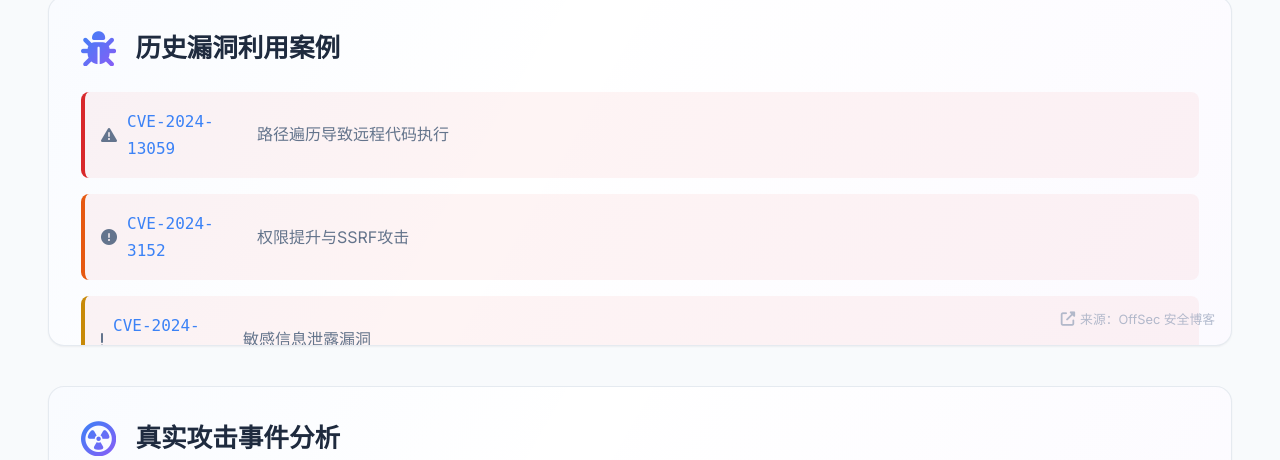
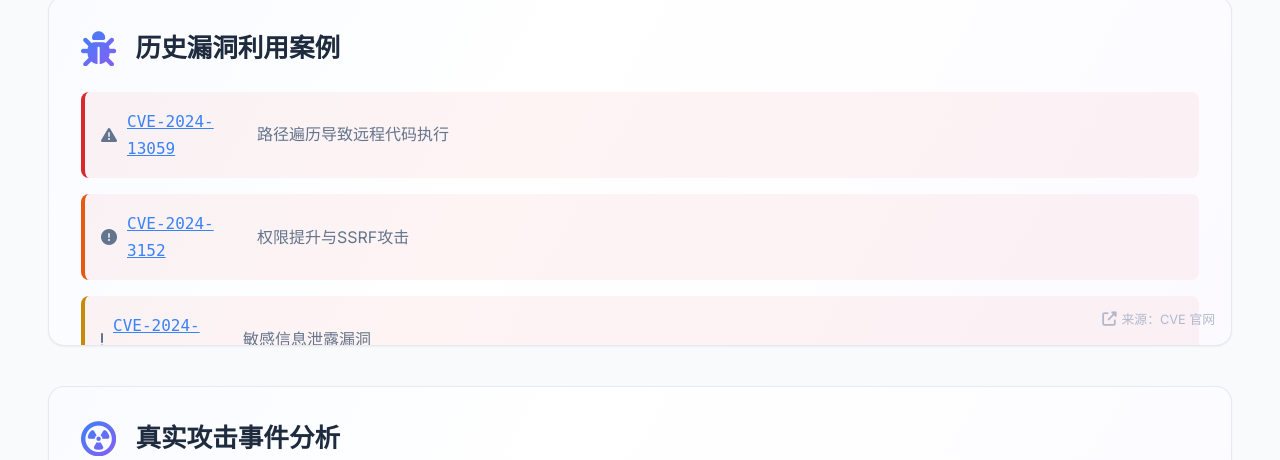
Before and after one commit to hhhhasy/bigmodel, a Django app: template mysite/anythingllmhome/templates/anythingllmhome/home.html in a window 1280 px wide. Shown: the part 2673-3133 px from the top of the page. Run offline with Django 4.2, Linux system fonts and the light colour scheme; the template is opened without the code that fills it, so the values that code supplies are empty; parts of the project's set-up code (start-up, migrations or seed data) failed here and were passed over.

Commit message:
cve link

```diff
--- a/mysite/anythingllmhome/templates/anythingllmhome/home.html
+++ b/mysite/anythingllmhome/templates/anythingllmhome/home.html
@@ -1145,7 +1145,7 @@
 
         <div class="chart-container">
             <!-- 历史漏洞利用案例 -->
-            <div class="neon-card chart-card" onclick="window.open('https://www.offsec.com/blog/cve-2024-13059/','_blank')">
+            <div class="neon-card chart-card">
                 <div class="card-header">
                     <i class="fas fa-bug card-icon"></i>
                     <h3 class="card-title">历史漏洞利用案例</h3>
@@ -1154,24 +1154,24 @@
                     <div class="vulnerability-matrix">
                         <div class="vul-item critical">
                             <i class="fas fa-exclamation-triangle"></i>
-                            <span class="cve-id">CVE-2024-13059</span>
+                            <a href="https://www.cve.org/CVERecord?id=CVE-2024-13059" target="_blank" class="cve-id">CVE-2024-13059</a>
                             <span class="vul-desc">路径遍历导致远程代码执行</span>
                         </div>
                         <div class="vul-item high">
                             <i class="fas fa-exclamation-circle"></i>
-                            <span class="cve-id">CVE-2024-3152</span>
+                            <a href="https://www.cve.org/CVERecord?id=CVE-2024-3152" target="_blank" class="cve-id">CVE-2024-3152</a>
                             <span class="vul-desc">权限提升与SSRF攻击</span>
                         </div>
                         <div class="vul-item medium">
                             <i class="fas fa-exclamation"></i>
-                            <span class="cve-id">CVE-2024-6842</span>
+                            <a href="https://www.cve.org/CVERecord?id=CVE-2024-6842" target="_blank" class="cve-id">CVE-2024-6842</a>
                             <span class="vul-desc">敏感信息泄露漏洞</span>
                         </div>
                     </div>
                 </div>
                 <div class="citation-tag">
                     <i class="fas fa-external-link-alt"></i>
-                    来源：OffSec 安全博客
+                    来源：CVE 官网
                 </div>
             </div>
 
```
